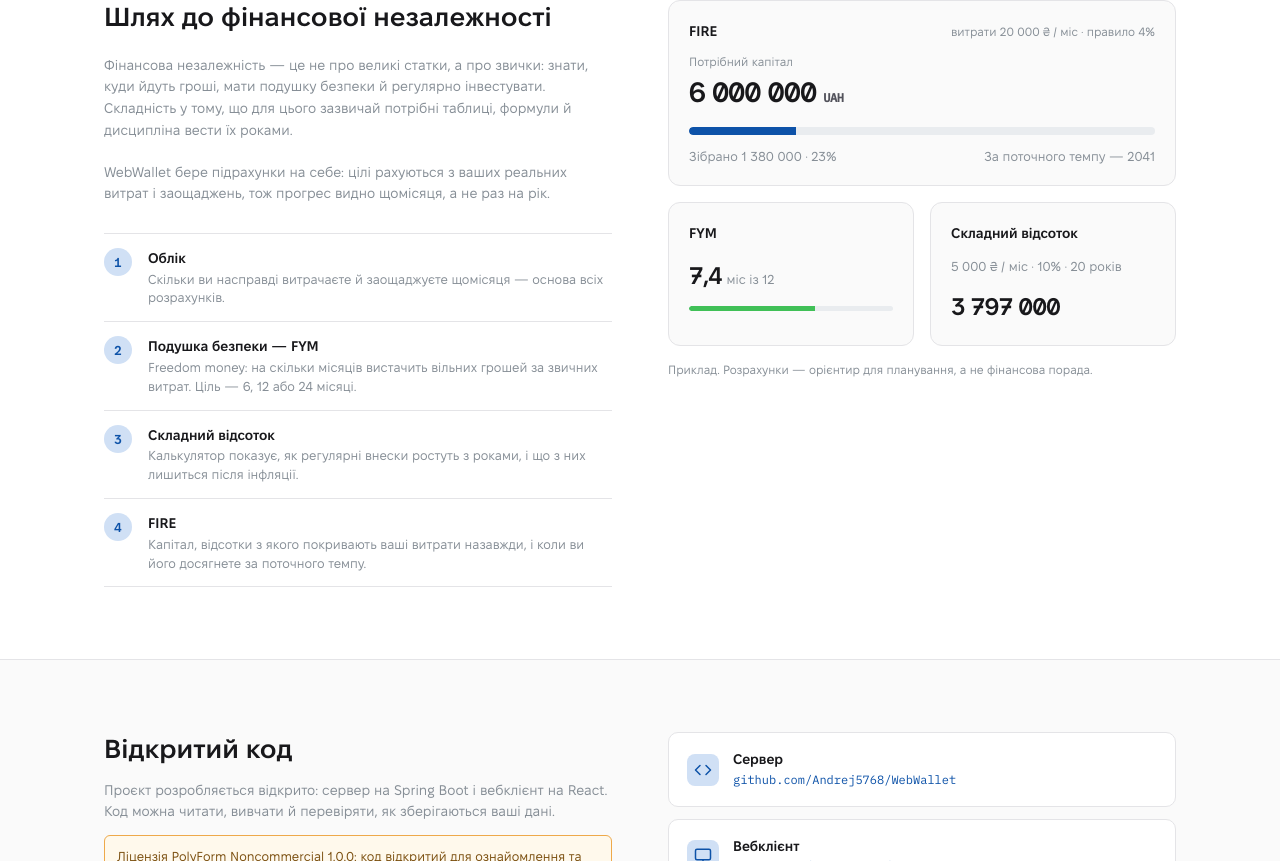
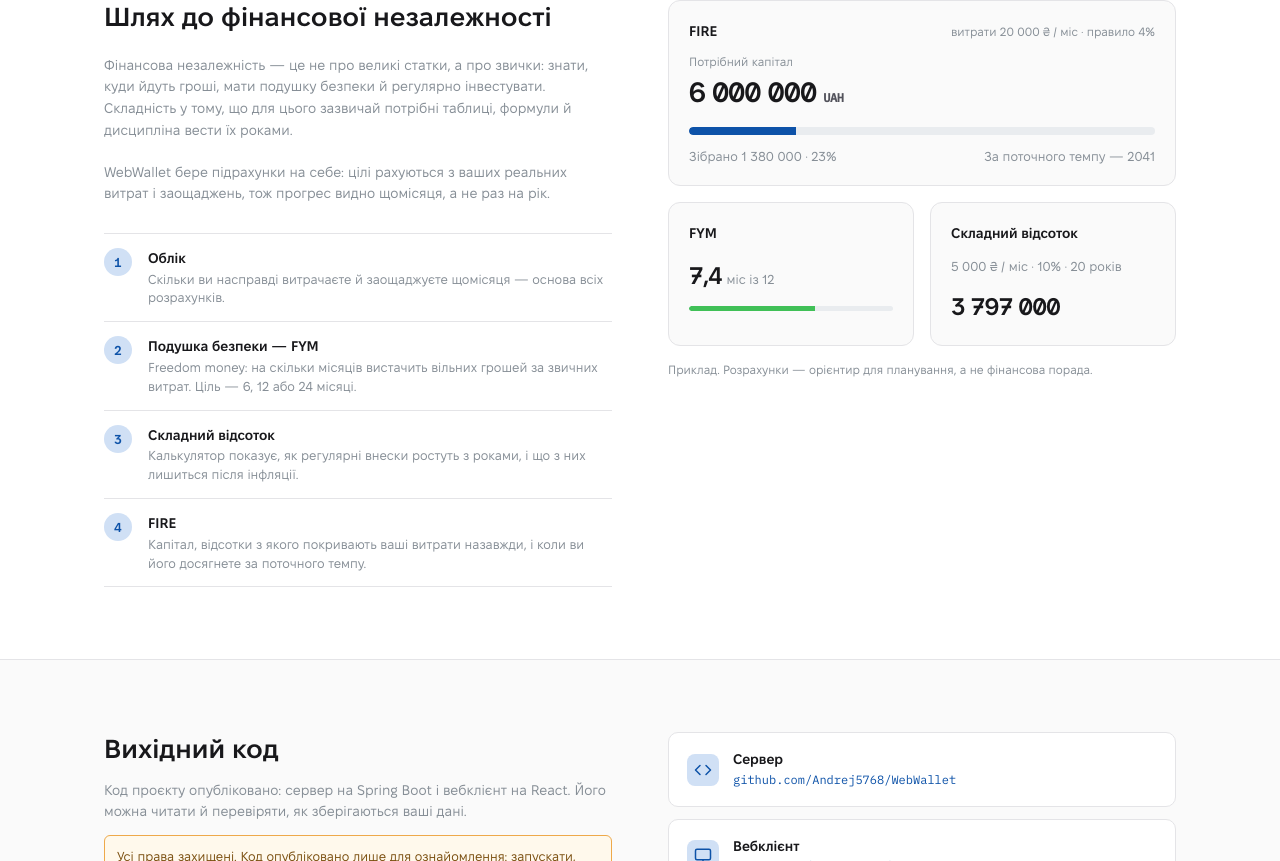
Before and after one commit to Andrej5768/WebWalletClient, a React (Vite) app: page / in a window 1280 px wide. Shown: the part 1939-2800 px from the top of the page. Built offline with nearby package versions, Linux system fonts and the light colour scheme; no server answers; what openapi-fetch would draw is missing.

Commit message:
Publish the source for reference only, all rights reserved

```diff
--- a/package.json
+++ b/package.json
@@ -1,6 +1,7 @@
 {
   "name": "webwallet-client",
   "private": true,
+  "license": "UNLICENSED",
   "version": "0.1.0",
   "type": "module",
   "engines": {
--- a/src/landing/LandingPage.tsx
+++ b/src/landing/LandingPage.tsx
@@ -364,7 +364,7 @@ export function LandingPage() {
 
       <footer className={classes.footer}>
         <div className={`${classes.container} ${classes.footerRow}`}>
-          <span>© 2026 WebWallet · PolyForm Noncommercial 1.0.0</span>
+          <span>© 2026 WebWallet · {t('landing.footer')}</span>
           <Group gap={16}>
             <Anchor href={SERVER_REPO} c="dimmed" size="sm" target="_blank" rel="noreferrer">
               GitHub
--- a/src/landing/locales/en.json
+++ b/src/landing/locales/en.json
@@ -109,11 +109,12 @@
     },
     "source": {
       "title": "Source code",
-      "text": "The project is developed in the open: a Spring Boot server and a React web client. You can read the code, study it and check how your data is stored.",
-      "license": "PolyForm Noncommercial 1.0.0 license: the code is open for study and noncommercial use; commercial use is not allowed.",
+      "text": "The code of the project is published: a Spring Boot server and a React web client. You can read it and check how your data is stored.",
+      "license": "All rights reserved. The code is published for reference only: running, copying, modifying or distributing it requires written permission from the author.",
       "server": "Server",
       "client": "Web client"
     },
+    "footer": "All rights reserved",
     "cta": {
       "title": "Try WebWallet",
       "text": "All it takes is a name, an email and a password."
--- a/src/landing/locales/uk.json
+++ b/src/landing/locales/uk.json
@@ -5,7 +5,7 @@
       "features": "Можливості",
       "audience": "Для кого",
       "independence": "Фінансова незалежність",
-      "source": "Відкритий код"
+      "source": "Вихідний код"
     },
     "signIn": "Увійти",
     "register": "Створити акаунт",
@@ -108,12 +108,13 @@
       }
     },
     "source": {
-      "title": "Відкритий код",
-      "text": "Проєкт розробляється відкрито: сервер на Spring Boot і вебклієнт на React. Код можна читати, вивчати й перевіряти, як зберігаються ваші дані.",
-      "license": "Ліцензія PolyForm Noncommercial 1.0.0: код відкритий для ознайомлення та некомерційного використання, комерційне використання заборонене.",
+      "title": "Вихідний код",
+      "text": "Код проєкту опубліковано: сервер на Spring Boot і вебклієнт на React. Його можна читати й перевіряти, як зберігаються ваші дані.",
+      "license": "Усі права захищені. Код опубліковано лише для ознайомлення: запускати, копіювати, змінювати й поширювати його без письмового дозволу автора не можна.",
       "server": "Сервер",
       "client": "Вебклієнт"
     },
+    "footer": "Усі права захищені",
     "cta": {
       "title": "Спробуйте WebWallet",
       "text": "Потрібні лише ім’я, email і пароль."
```
Also changed, not shown: 2 other files (tests, documents, lock files or other folders).
